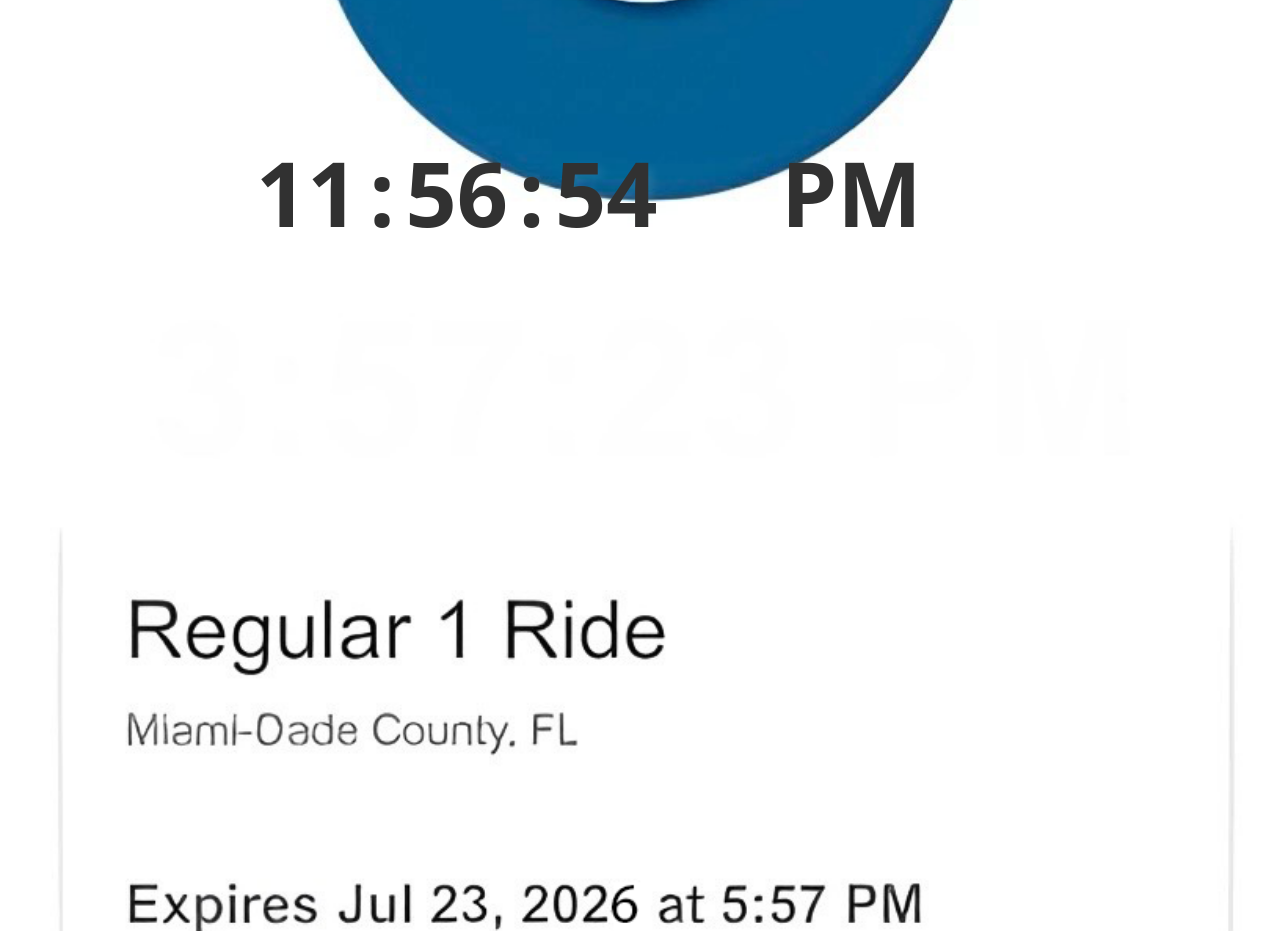
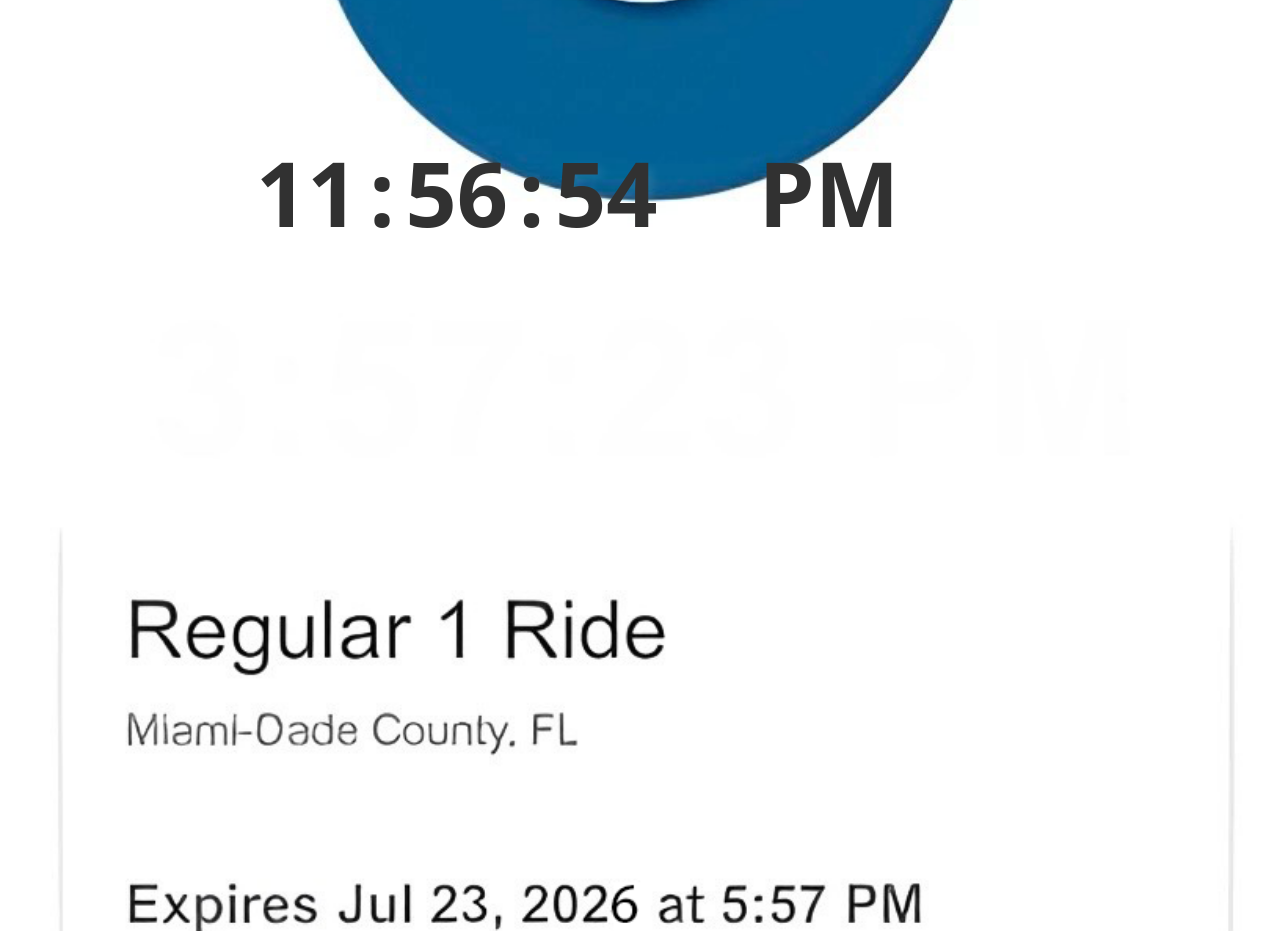
Before and after one commit to tomich78/clock, a plain HTML site: page index.html in a window 1280 px wide. Shown: the part 1480-2411 px from the top of the page. Drawn offline with Linux system fonts and the light colour scheme; a web font is replaced by a local one.

Commit message:
Refactor styles.css with consistent formatting

```diff
--- a/styles.css
+++ b/styles.css
@@ -44,6 +44,6 @@
 }
 
 .ampm{
-  margin-left: 0.1em;
-  font-size: 1.0em; /* más grande y cerca */
+  margin-left: -0.15em; /* 🔥 empuja a la izquierda */
+  font-size: 1em;
 }
```
